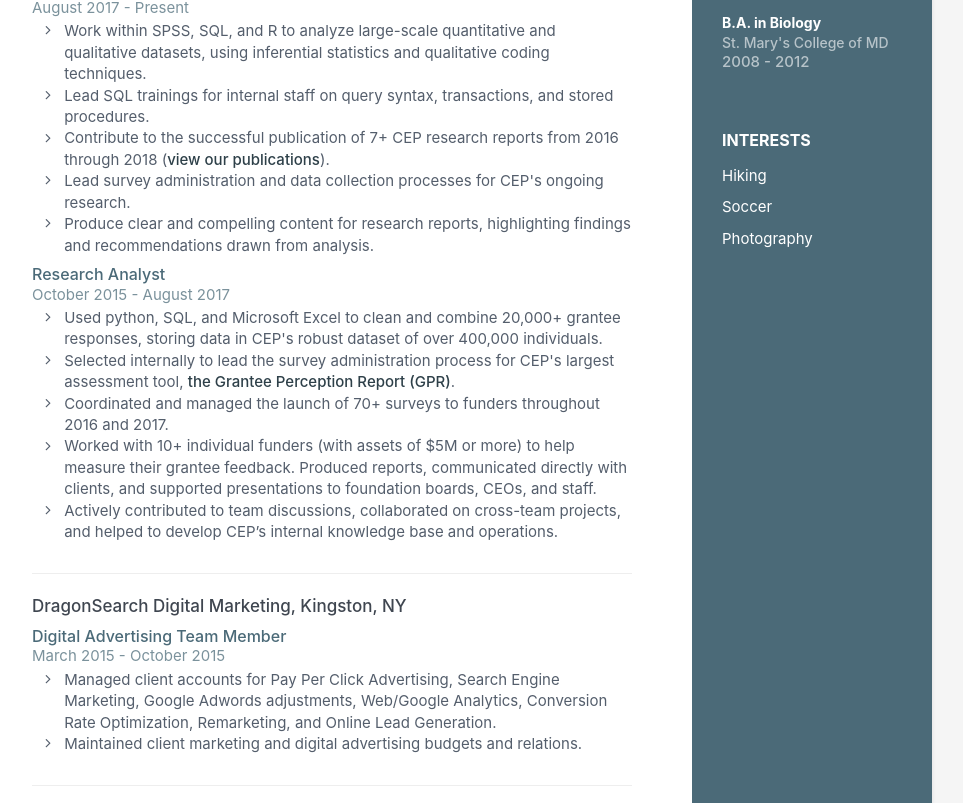
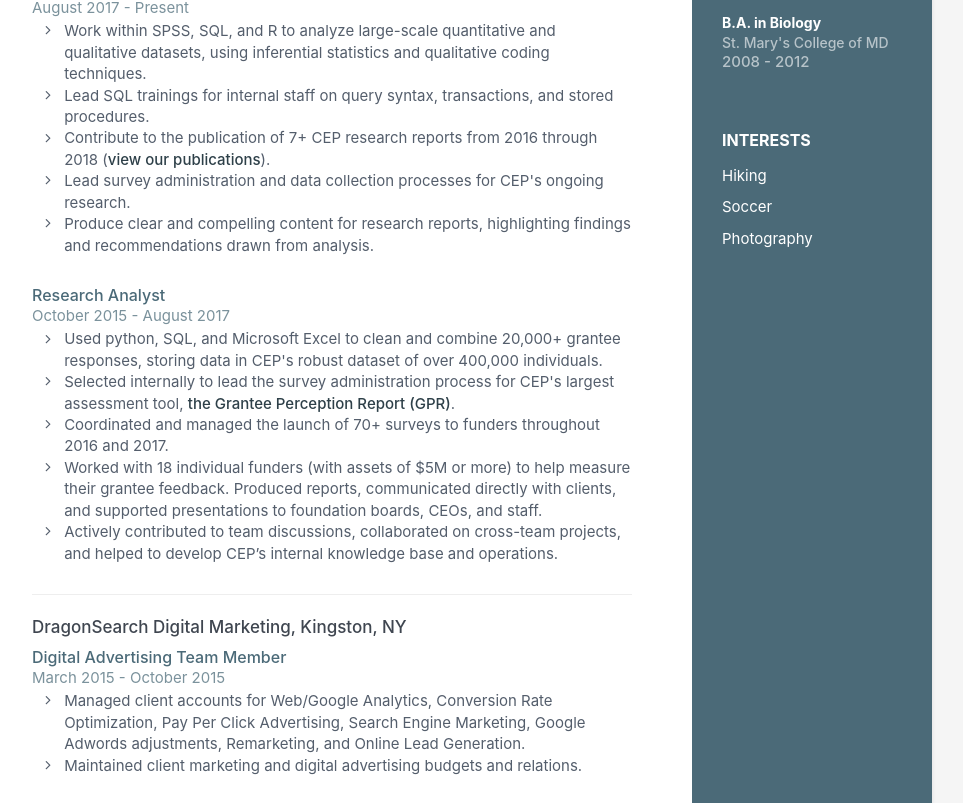
Before and after one commit to zachalexander/zach-resume, an Angular app: page / in a window 1280 px wide. Shown: the part 697-1500 px from the top of the page, without its empty margins (188-1151 px from the left). Built offline with nearby package versions, Linux system fonts and the light colour scheme.

Commit message:
update-resume-content-final

```diff
--- a/src/app/app.component.html
+++ b/src/app/app.component.html
@@ -46,7 +46,7 @@
                 <h2 class="section-title"><i class="fa fa-user"></i>Career Profile</h2>
                 <hr>
                 <div class="summary">
-                    <p class="resume-bold"> You can <a href="#">download a condensed, PDF version of my resume/CV here</a>.</p><p>I've worked in the non-profit and for-profit sectors over the past six years to gain a better understanding of how data can be used to inform effective practices across different sectors of society. My strong scientific background has allowed me to conduct climate change research in the U.S. and abroad, during which I became particularly interested in communicating statistical information to the general public. This led to my AmeriCorps service in the Boston area where I analyzed district-wide data from Boston Public schools and collaborated with officials in an effort to lower high school dropout rates.</p><p>Currently, I work as a Senior Research Analyst at the Center for Effective Philanthropy (CEP), a nonprofit focused on the development of data and insight to better inform effective foundational practices. My work involves analyzing robust datasets to review the funder-grantee relationship in an effort to give a stronger voice to nonprofits and their missions. Our publications seek to initiate conversations throughout the philanthropic community about ways to increase overall effectiveness at the national and community level.</p>
+                    <p class="resume-bold"> You can <a href="#">download a condensed, PDF version of my resume/CV here</a>.</p><p>I've worked in the non-profit and for-profit sectors over the past six years to gain a better understanding of how data can be used to inform effective practices across different sectors of society. My strong scientific background has allowed me to conduct climate change research in the U.S. and abroad, during which I became particularly interested in communicating statistical information to the general public. This led to my AmeriCorps service in Boston where I analyzed district-wide data from Boston Public Schools and collaborated with officials in an effort to lower high school dropout rates.</p><p>Currently, I work as a Senior Research Analyst at the Center for Effective Philanthropy (CEP), a nonprofit focused on the development of data and insight to better inform effective foundational practices. My work involves analyzing robust datasets to review the funder-grantee relationship in an effort to give a stronger voice to nonprofits and their missions. Our publications seek to initiate conversations throughout the philanthropic community about ways to increase overall effectiveness at the national and community level.</p>
                 </div><!--//summary-->
             </section><!--//section-->
 
@@ -65,11 +65,12 @@
                       <ul class="fa-ul">
                         <li><i class="fa-li fa fa-angle-right"></i>Work within SPSS, SQL, and R to analyze large-scale quantitative and qualitative datasets, using inferential statistics and qualitative coding techniques.</li>
                         <li><i class="fa-li fa fa-angle-right"></i>Lead SQL trainings for internal staff on query syntax, transactions, and stored procedures.</li>
-                        <li><i class="fa-li fa fa-angle-right"></i>Contribute to the successful publication of 7+ CEP research reports from 2016 through 2018 (<a class = "publications" href="http://cep.org/research/publications/" target="_blank">view our publications</a>).</li>
+                        <li><i class="fa-li fa fa-angle-right"></i>Contribute to the publication of 7+ CEP research reports from 2016 through 2018 (<a class = "publications" href="http://cep.org/research/publications/" target="_blank">view our publications</a>).</li>
                         <li><i class="fa-li fa fa-angle-right"></i>Lead survey administration and data collection processes for CEP's ongoing research.</li>
                         <li><i class="fa-li fa fa-angle-right"></i>Produce clear and compelling content for research reports, highlighting findings and recommendations drawn from analysis.</li>
                       </ul>
                     </div><!--//details-->
+                    <br>
                     <div class="meta">
                         <div class="upper-row">
                             <h3 class="job-title">Research Analyst</h3>
@@ -81,7 +82,7 @@
                         <li><i class="fa-li fa fa-angle-right"></i>Used python, SQL, and Microsoft Excel to clean and combine 20,000+ grantee responses, storing data in CEP's robust dataset of over 400,000 individuals.</li>
                         <li><i class="fa-li fa fa-angle-right"></i>Selected internally to lead the survey administration process for CEP's largest assessment tool, <a class = "publications" href="http://cep.org/assessments/grantee-and-applicant-perception-reports/" target="_blank">the Grantee Perception Report (GPR)</a>.</li>
                         <li><i class="fa-li fa fa-angle-right"></i>Coordinated and managed the launch of 70+ surveys to funders throughout 2016 and 2017.</li>
-                        <li><i class="fa-li fa fa-angle-right"></i>Worked with 10+ individual funders (with assets of $5M or more) to help measure their grantee feedback. Produced reports, communicated directly with clients, and supported presentations to foundation boards, CEOs, and staff.</li>
+                        <li><i class="fa-li fa fa-angle-right"></i>Worked with 18 individual funders (with assets of $5M or more) to help measure their grantee feedback. Produced reports, communicated directly with clients, and supported presentations to foundation boards, CEOs, and staff.</li>
                         <li><i class="fa-li fa fa-angle-right"></i>Actively contributed to team discussions, collaborated on cross-team projects, and helped to develop CEP’s internal knowledge base and operations.</li>
                       </ul>
                     </div><!--//details-->
@@ -97,7 +98,7 @@
                     </div><!--//meta-->
                     <div class="details">
                       <ul class="fa-ul">
-                        <li><i class="fa-li fa fa-angle-right"></i>Managed client accounts for Pay Per Click Advertising, Search Engine Marketing, Google Adwords adjustments, Web/Google Analytics, Conversion Rate Optimization, Remarketing, and Online Lead Generation.</li>
+                        <li><i class="fa-li fa fa-angle-right"></i>Managed client accounts for Web/Google Analytics, Conversion Rate Optimization, Pay Per Click Advertising, Search Engine Marketing, Google Adwords adjustments, Remarketing, and Online Lead Generation.</li>
                         <li><i class="fa-li fa fa-angle-right"></i>Maintained client marketing and digital advertising budgets and relations.</li>
                       </ul>
                     </div><!--//details-->
@@ -200,7 +201,7 @@
                     </div><!--//meta-->
                     <div class="details">
                       <ul class="fa-ul">
-                        <li><i class="fa-li fa fa-angle-right"></i> Generated written content for Ecologic’s website covering topics of agroforestry, REDD+, climate change, and deforestation.</li>
+                        <li><i class="fa-li fa fa-angle-right"></i> Generated written content for the <a class = "publications" href="http://www.ecologic.org/" target="_blank">Ecologic website</a> covering topics of agroforestry, REDD+, climate change, and deforestation.</li>
                       </ul>
                     </div><!--//details-->
                 </div><!--//item-->
@@ -225,10 +226,9 @@
             <section class="section projects-section">
                 <h2 class="section-title"><i class="fa fa-laptop"></i>Programming Skills</h2>
                 <hr>
-
                 <div class="progress">
                   <div class="progress-bar" role="progressbar" aria-valuenow="100"
-                  aria-valuemin="0" aria-valuemax="100" style="width:100%">Microsoft Excel
+                  aria-valuemin="0" aria-valuemax="100" style="width:100%">SQL | Queries and Stored Procedures
                   </div>
                 </div>
                 <div class="progress">
@@ -238,7 +238,17 @@
                 </div>
                 <div class="progress">
                   <div class="progress-bar" role="progressbar" aria-valuenow="100"
-                  aria-valuemin="0" aria-valuemax="100" style="width:100%">SQL | Queries and Stored Procedures
+                  aria-valuemin="0" aria-valuemax="100" style="width:100%">Python
+                  </div>
+                </div>
+                <div class="progress">
+                  <div class="progress-bar" role="progressbar" aria-valuenow="100"
+                  aria-valuemin="0" aria-valuemax="100" style="width:100%">Front-End Web Development | AngularJS, Node.js, AJAX, JQuery
+                  </div>
+                </div>
+                <div class="progress">
+                  <div class="progress-bar" role="progressbar" aria-valuenow="100"
+                  aria-valuemin="0" aria-valuemax="100" style="width:100%">Back-End Web Development | Express, MongoDB, HTTP
                   </div>
                 </div>
                 <div class="progress">
@@ -258,17 +268,7 @@
                 </div>
                 <div class="progress">
                   <div class="progress-bar" role="progressbar" aria-valuenow="100"
-                  aria-valuemin="0" aria-valuemax="100" style="width:100%">Python
-                  </div>
-                </div>
-                <div class="progress">
-                  <div class="progress-bar" role="progressbar" aria-valuenow="100"
-                  aria-valuemin="0" aria-valuemax="100" style="width:100%">Front-End Web Development | AngularJS, Node.js, AJAX, JQuery
-                  </div>
-                </div>
-                <div class="progress">
-                  <div class="progress-bar" role="progressbar" aria-valuenow="100"
-                  aria-valuemin="0" aria-valuemax="100" style="width:100%">Back-End Web Development | Express, MongoDB, HTTP
+                  aria-valuemin="0" aria-valuemax="100" style="width:100%">Microsoft Excel
                   </div>
                 </div>
             </section><!--//section-->
```
